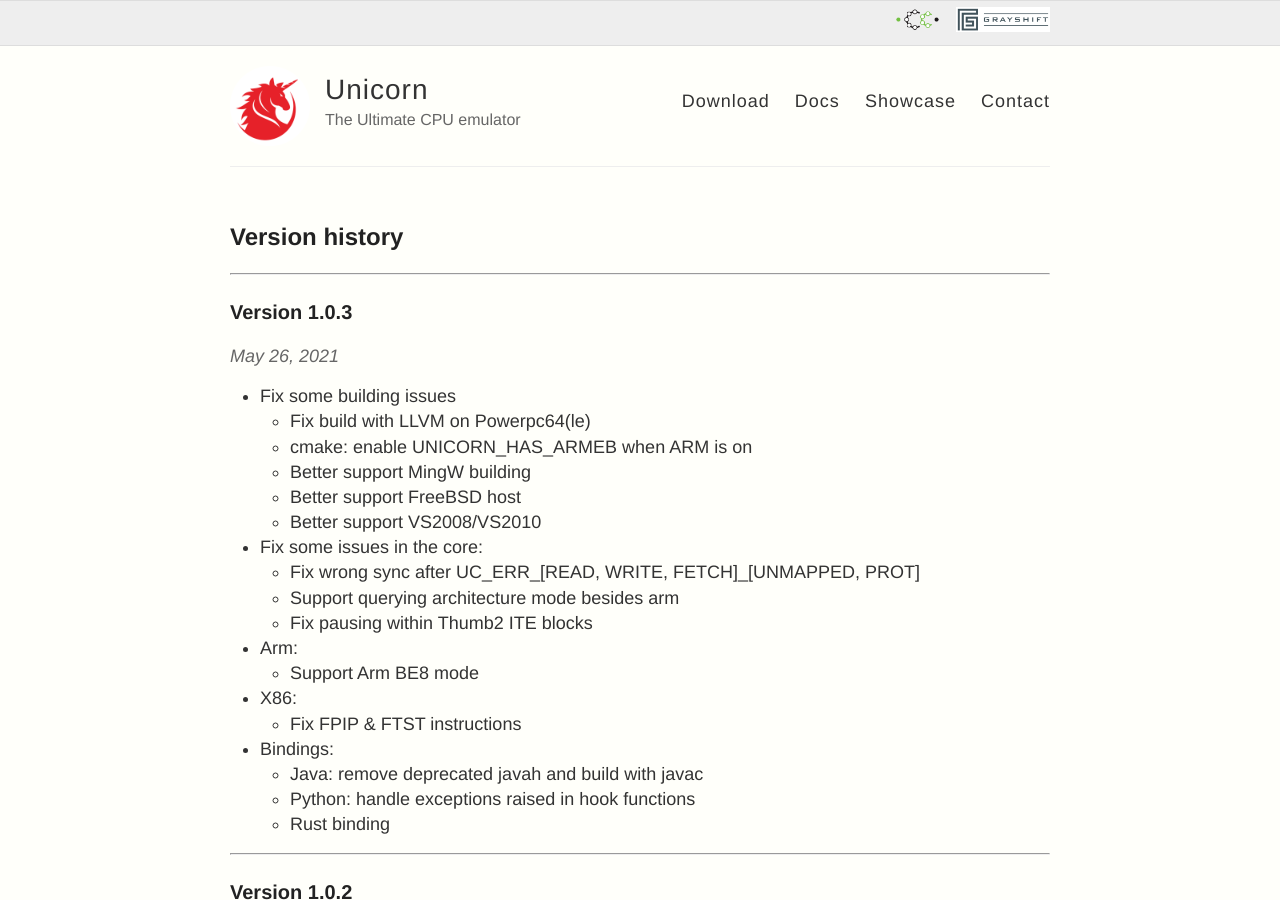
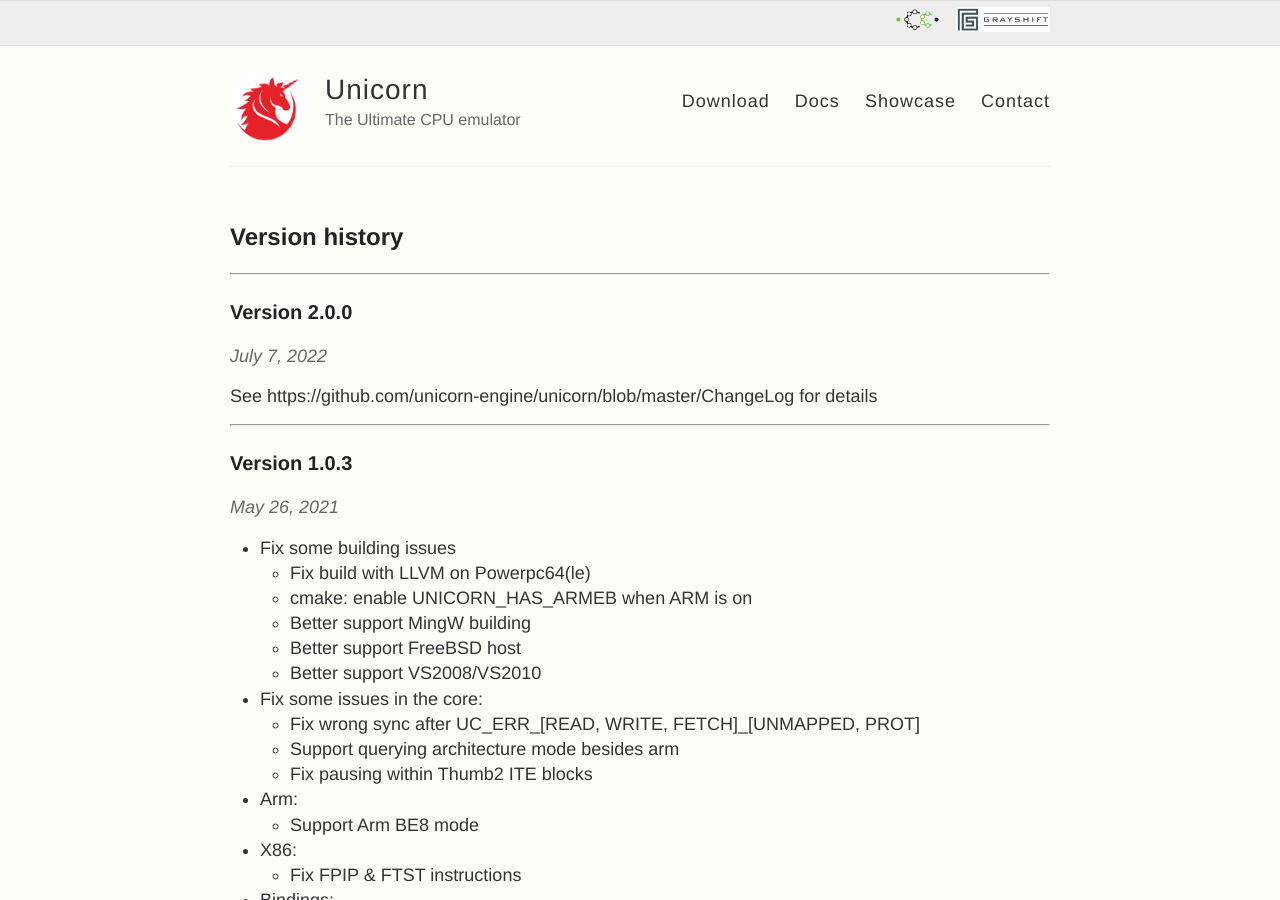
Before and after one commit to unicorn-engine/unicorn-engine.github.io, a Jekyll site: the page built from changelog.md, in a window 1280 px wide and 900 px high. Built offline with Jekyll 4.4.1, drawn with Linux system fonts in a browser that asks for light colours.

Commit message:
add changelog of 2.0

```diff
--- /dev/null
+++ b/_posts/2022-07-07-Version-2.0.0-changelog.md
@@ -0,0 +1,7 @@
+---
+layout: post
+title: 2.0.0
+tag: changelog
+---
+
+See https://github.com/unicorn-engine/unicorn/blob/master/ChangeLog for details
```
Also changed, not shown: _posts/2022-07-07-Version-2.0.0.md (+1 -1 lines).
